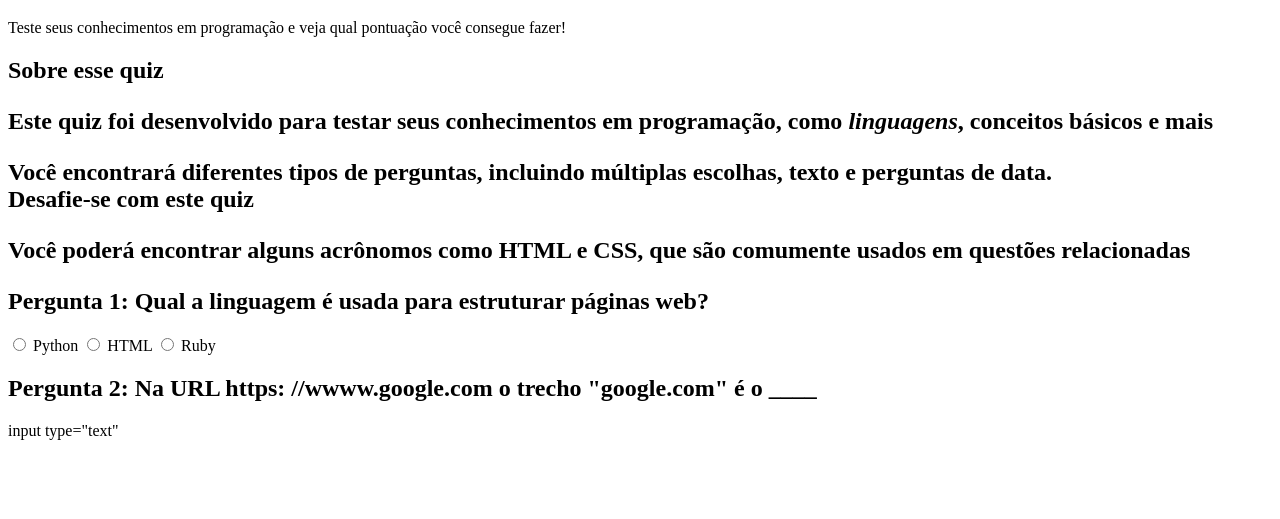
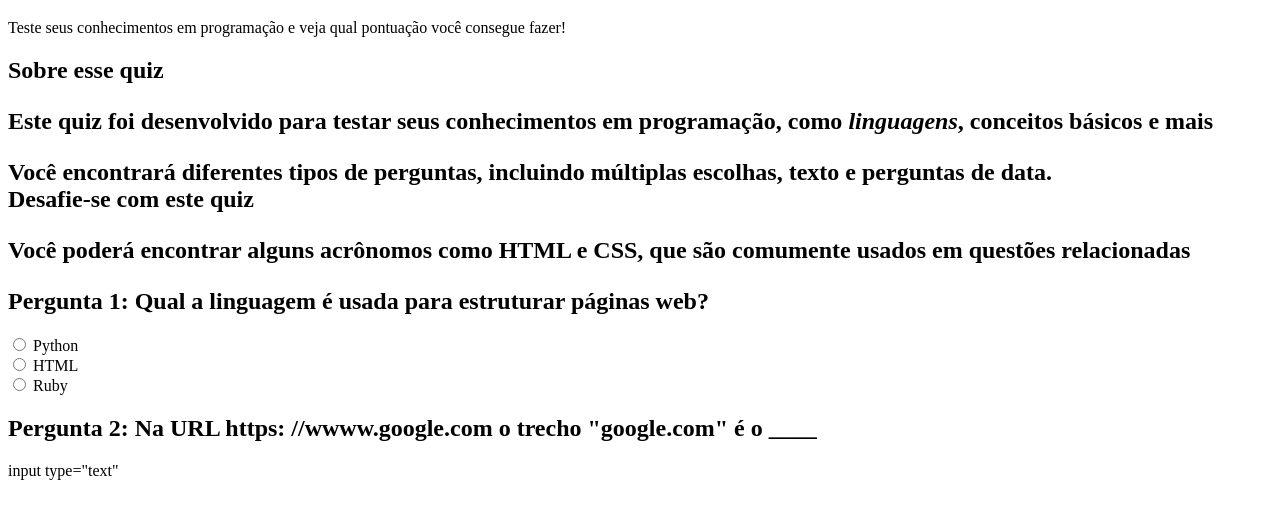
Before and after one commit to leticia-amorim12/estudoshtml, a plain HTML site: page Index.html in a window 1280 px wide. Shown: the part 61-580 px from the top of the page. Drawn offline with Linux system fonts and the light colour scheme.

Commit message:
Update Index.html

```diff
--- a/Index.html
+++ b/Index.html
@@ -23,11 +23,11 @@
           <h2> Pergunta 1: Qual a linguagem é usada para estruturar páginas web? </h2>
           <form>
               <input type="radio" value="Python" id="p1a" name="pergunta1">
-              <label for="p1a">Python</label>
+              <label for="p1a">Python</label><br>
               <input type="radio" value="HTML" id="p1b" name="pergunta1">
-              <label for="p1b">HTML</label>
+              <label for="p1b">HTML</label><br>
               <input type="radio" value="Ruby" id="p1c" name="pergunta1">
-              <label for="p1c">Ruby</label>
+              <label for="p1c">Ruby</label><br>
           </form>
       </section>
       <section>
```
